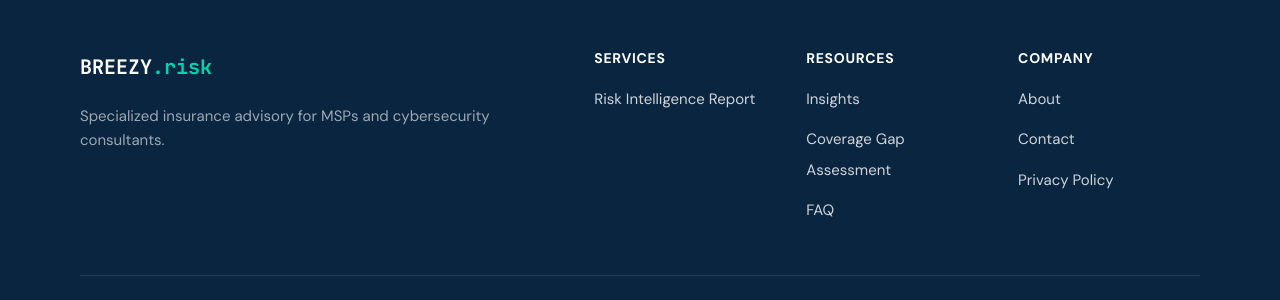
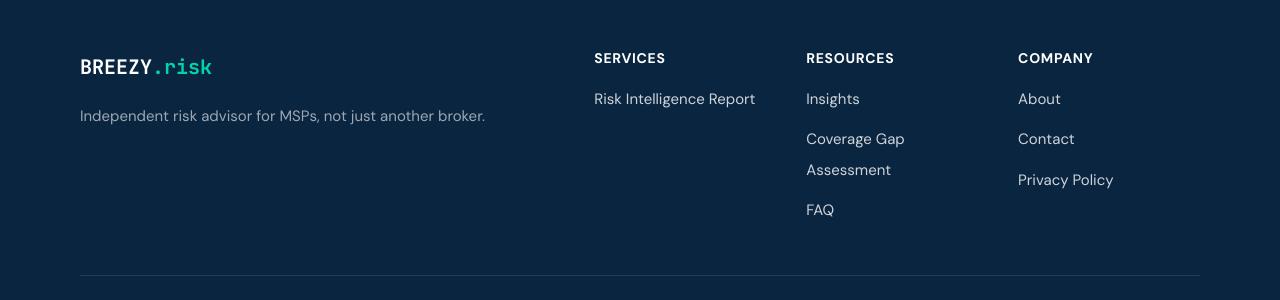
Before and after one commit to joeproe1/breezyins.com, a Jekyll site: the page built from index.html, in a window 1280 px wide and 900 px high, scrolled down 2635 px. Shown: the part 536-836 px from the top of the window. Built offline with Jekyll 4.4.1, drawn with Linux system fonts in a browser that asks for light colours.

Commit message:
Update footer tagline to match WordPress version
Changed from "Specialized insurance advisory for MSPs and cybersecurity
consultants" to "Independent risk advisor for MSPs, not just another broker."

Co-Authored-By: Claude Opus 4.6 <noreply@anthropic.com>

```diff
--- a/_includes/footer.html
+++ b/_includes/footer.html
@@ -3,7 +3,7 @@
         <div class="footer-content">
             <div class="footer-brand">
                 <a href="{{ '/' | relative_url }}" class="logo">BREEZY<span>.risk</span></a>
-                <p>Specialized insurance advisory for MSPs and cybersecurity consultants.</p>
+                <p>Independent risk advisor for MSPs, not just another broker.</p>
             </div>
             <div class="footer-links">
                 <div class="footer-col">
```
